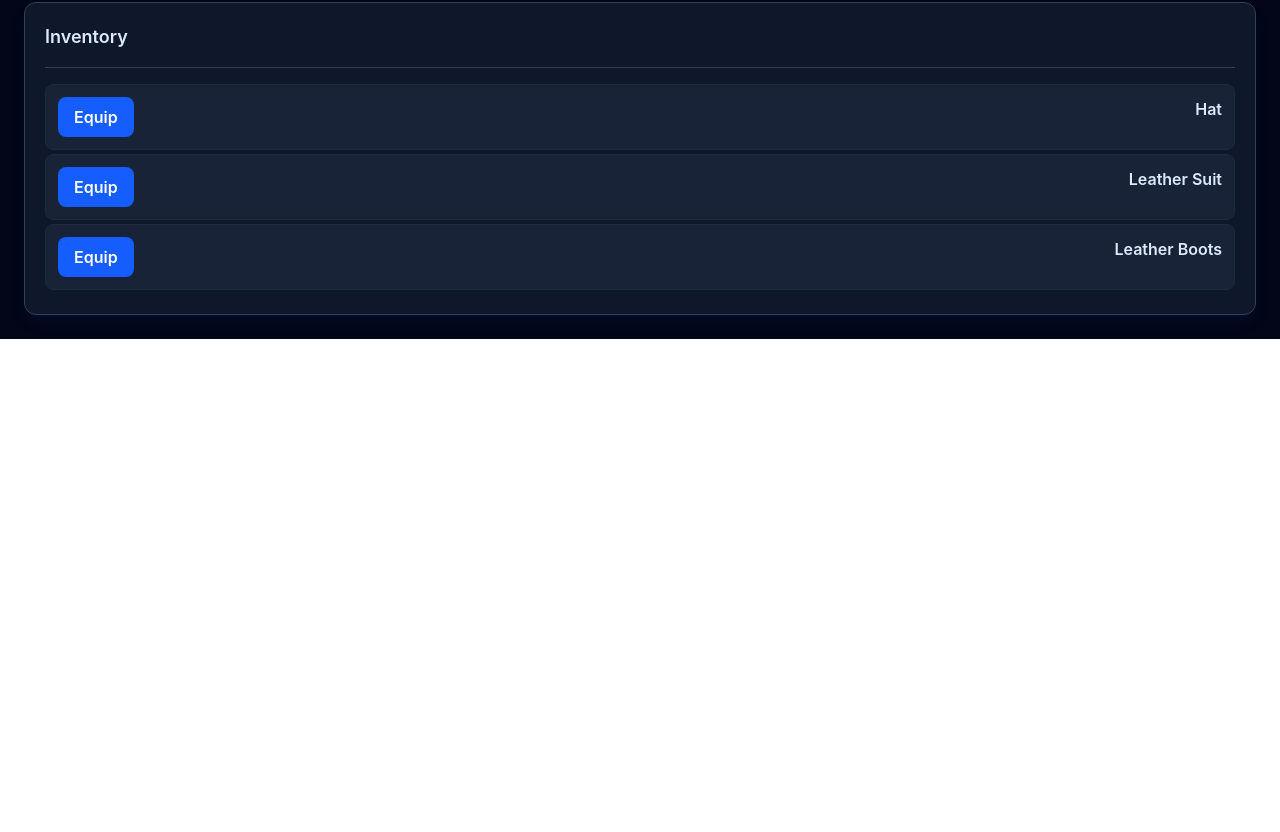
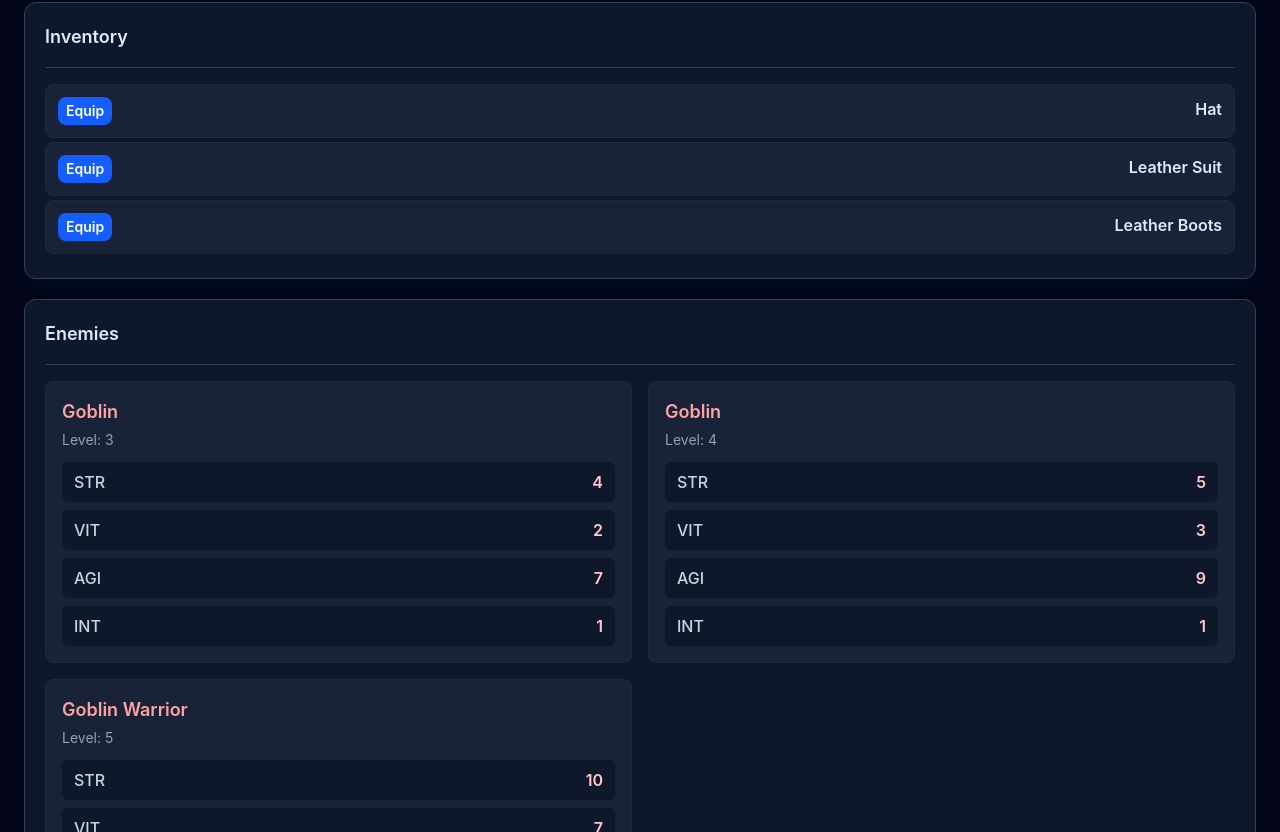
Before and after one commit to kuyaKF/js-oop-rpg-practice, a React (Vite) app: page / in a window 1280 px wide. Shown: the part 868-1700 px from the top of the page. Before the commit the page ends 1207 px from the top, so only its background shows below. Built offline with nearby package versions, Linux system fonts and the light colour scheme.

Commit message:
added rough draft of enemy logic
added enemy model, data, and helper services
initial stats calculation only since I want enemies to have dynamic stats using level declaration

will probably use a rand num combining some logic with player level for dynamic scaling

```diff
--- a/src/App.jsx
+++ b/src/App.jsx
@@ -4,7 +4,16 @@ import { Player, Gear, Inventory } from "./models/Player"
 import { job } from "./data/jobs"
 import { item } from "./data/items"
 
+import { mobs } from "./data/mobs"
+import { spawnEnemy } from "./services/helper"
+
 function App() {
+
+  const [enemies] = useState(() => ({
+    goblin1: spawnEnemy(mobs.goblin, 3),
+    goblin2: spawnEnemy(mobs.goblin, 4),
+    goblin3: spawnEnemy(mobs.goblinwar, 5),
+  }));
 
   const [user] = useState(() => {
     const player = new Player("Felix", 6, job.warrior);
@@ -15,7 +24,6 @@ function App() {
     player.equipItem(item.ironboots);
     player.equipItem(item.ring, "acc1");
     player.equipItem(item.pendant, "acc2");
-
 
     return player;
   });
@@ -119,7 +127,7 @@ function App() {
             ))}
           </section>
         </div>
-        <div className="rounded-xl border border-slate-700 bg-slate-900 p-5 shadow-lg shadow-blue-950/20">
+        <div className="rounded-xl border border-slate-700 bg-slate-900 mb-5 p-5 shadow-lg shadow-blue-950/20">
           <section>
             <h2 className="text-lg font-semibold text-blue-100">
               Inventory
@@ -135,7 +143,7 @@ function App() {
                 {/* <span className="font-medium capitalize text-slate-300">
                   {param}
                 </span> */}
-                <Button onClick={() => clickToEquip(value)}>
+                <Button onClick={() => clickToEquip(value)} size="sm">
                   Equip
                 </Button>
                 <span className="font-semibold text-blue-100">
@@ -146,6 +154,50 @@ function App() {
 
           </section>
         </div>
+        <div className="rounded-xl border border-slate-700 bg-slate-900 p-5 shadow-lg shadow-blue-950/20">
+          <section>
+            <h2 className="text-lg font-semibold text-blue-100">
+              Enemies
+            </h2>
+
+            <hr className="my-4 border-slate-700" />
+
+            <div className="grid grid-cols-1 gap-4 md:grid-cols-2">
+              {Object.entries(enemies).map(([key, enemy]) => (
+                <div
+                  key={key}
+                  className="rounded-lg border border-slate-800 bg-slate-800/70 p-4"
+                >
+                  <h3 className="mb-1 text-lg font-semibold text-red-300">
+                    {enemy.name}
+                  </h3>
+
+                  <p className="mb-3 text-sm text-slate-400">
+                    Level: {enemy.level}
+                  </p>
+
+                  <div className="space-y-2">
+                    {Object.entries(enemy.stats).map(([stat, value]) => (
+                      <div
+                        key={stat}
+                        className="flex justify-between rounded-md bg-slate-900 px-3 py-2"
+                      >
+                        <span className="font-medium uppercase text-slate-300">
+                          {stat}
+                        </span>
+
+                        <span className="font-semibold text-red-200">
+                          {value}
+                        </span>
+                      </div>
+                    ))}
+                  </div>
+                </div>
+              ))}
+            </div>
+
+          </section>
+        </div>
       </main>
 
     </>
--- a/src/components/Button.jsx
+++ b/src/components/Button.jsx
@@ -1,7 +1,13 @@
-
-export default function Button({ children, onClick, variant = "primary" }) {
+export default function Button({
+  children,
+  onClick,
+  variant = "primary",
+  size = "md",
+  type = "button",
+  disabled = false,
+}) {
   const baseStyles =
-    "rounded-lg px-4 py-2 font-semibold transition-colors duration-200 focus:outline-none focus:ring-2 focus:ring-offset-2";
+    "rounded-lg cursor-pointer font-semibold transition-colors duration-200 focus:outline-none focus:ring-2 focus:ring-offset-2 disabled:cursor-not-allowed disabled:opacity-50";
 
   const variants = {
     primary:
@@ -12,11 +18,18 @@ export default function Button({ children, onClick, variant = "primary" }) {
       "bg-red-600 text-white hover:bg-red-700 focus:ring-red-500",
   };
 
+  const sizes = {
+    sm: "px-2 py-1 text-sm",
+    md: "px-4 py-2 text-base",
+    lg: "px-6 py-3 text-lg",
+  };
+
   return (
     <button
-      type="button"
+      type={type}
       onClick={onClick}
-      className={`${baseStyles} ${variants[variant]}`}
+      disabled={disabled}
+      className={`${baseStyles} ${variants[variant]} ${sizes[size]}`}
     >
       {children}
     </button>
--- a/src/data/items.js
+++ b/src/data/items.js
@@ -1,224 +1,51 @@
+
 import { Item, Weapon, Armor, Accessory } from "../models/Item.js";
 
 export const item = {
   // Weapons
-  falchion: new Item(
-    "Falchion",
-    "Equipment",
-    new Weapon(20, 0, "Sword", null)
-  ),
+  falchion: new Item("Falchion", "Equipment", new Weapon(20, 0, "Sword", null), 1),
+  dagger: new Item("Dagger", "Equipment", new Weapon(14, 0, "Knife", null), 1),
+  staff: new Item("Staff", "Equipment", new Weapon(5, 25, "Staff", null), 1),
 
-  dagger: new Item(
-    "Dagger",
-    "Equipment",
-    new Weapon(14, 0, "Knife", null)
-  ),
-
-  staff: new Item(
-    "Staff",
-    "Equipment",
-    new Weapon(5, 25, "Staff", null)
-  ),
-
-  longsword: new Item(
-    "Longsword",
-    "Equipment",
-    new Weapon(28, 0, "Sword", { str: 1.1 })
-  ),
-
-  greatsword: new Item(
-    "Greatsword",
-    "Equipment",
-    new Weapon(38, 0, "Greatsword", { str: 1.15 })
-  ),
-
-  battleaxe: new Item(
-    "Battle Axe",
-    "Equipment",
-    new Weapon(32, 0, "Axe", null)
-  ),
-
-  shortsword: new Item(
-    "Shortsword",
-    "Equipment",
-    new Weapon(18, 0, "Sword", { agi: 1.05 })
-  ),
-
-  wand: new Item(
-    "Apprentice Wand",
-    "Equipment",
-    new Weapon(3, 18, "Wand", { int: 1.1 })
-  ),
-
-  archstaff: new Item(
-    "Archmage Staff",
-    "Equipment",
-    new Weapon(8, 35, "Staff", { int: 1.15 })
-  ),
+  longsword: new Item("Longsword", "Equipment", new Weapon(28, 0, "Sword", { str: 1.1 }), 2),
+  greatsword: new Item("Greatsword", "Equipment", new Weapon(38, 0, "Greatsword", { str: 1.15 }), 4),
+  battleaxe: new Item("Battle Axe", "Equipment", new Weapon(32, 0, "Axe", null), 3),
+  shortsword: new Item("Shortsword", "Equipment", new Weapon(18, 0, "Sword", { agi: 1.05 }), 2),
+  wand: new Item("Apprentice Wand", "Equipment", new Weapon(3, 18, "Wand", { int: 1.1 }), 2),
+  archstaff: new Item("Archmage Staff", "Equipment", new Weapon(8, 35, "Staff", { int: 1.15 }), 4),
 
   // Body Armor
-  ironarmor: new Item(
-    "Iron Armor",
-    "Equipment",
-    new Armor(10, 0, "Heavy Armor", null, "body")
-  ),
-
-  leathersuit: new Item(
-    "Leather Suit",
-    "Equipment",
-    new Armor(3, 0, "Light Armor", { agi: 1.1 }, "body")
-  ),
-
-  magerobe: new Item(
-    "Mage's Robe",
-    "Equipment",
-    new Armor(3, 7, "Robe", null, "body")
-  ),
-
-  chainmail: new Item(
-    "Chainmail",
-    "Equipment",
-    new Armor(7, 1, "Medium Armor", null, "body")
-  ),
-
-  platearmor: new Item(
-    "Plate Armor",
-    "Equipment",
-    new Armor(15, 2, "Heavy Armor", { agi: 0.9 }, "body")
-  ),
-
-  shadowgarb: new Item(
-    "Shadow Garb",
-    "Equipment",
-    new Armor(5, 2, "Light Armor", { agi: 1.15 }, "body")
-  ),
-
-  mysticrobe: new Item(
-    "Mystic Robe",
-    "Equipment",
-    new Armor(4, 12, "Robe", { int: 1.15 }, "body")
-  ),
+  ironarmor: new Item("Iron Armor", "Equipment", new Armor(10, 0, "Heavy Armor", null, "body"), 2),
+  leathersuit: new Item("Leather Suit", "Equipment", new Armor(3, 0, "Light Armor", { agi: 1.1 }, "body"), 1),
+  magerobe: new Item("Mage's Robe", "Equipment", new Armor(3, 7, "Robe", null, "body"), 1),
+  chainmail: new Item("Chainmail", "Equipment", new Armor(7, 1, "Medium Armor", null, "body"), 2),
+  platearmor: new Item("Plate Armor", "Equipment", new Armor(15, 2, "Heavy Armor", { agi: 0.9 }, "body"), 4),
+  shadowgarb: new Item("Shadow Garb", "Equipment", new Armor(5, 2, "Light Armor", { agi: 1.15 }, "body"), 3),
+  mysticrobe: new Item("Mystic Robe", "Equipment", new Armor(4, 12, "Robe", { int: 1.15 }, "body"), 4),
 
   // Headgear
-  helm: new Item(
-    "Helm",
-    "Equipment",
-    new Armor(4, 0, "Helm", null, "head")
-  ),
-
-  hat: new Item(
-    "Hat",
-    "Equipment",
-    new Armor(2, 0, "Hat", null, "head")
-  ),
-
-  circlet: new Item(
-    "Circlet",
-    "Equipment",
-    new Armor(0, 5, "Circlet", { int: 1.1 }, "head")
-  ),
-
-  ironhelm: new Item(
-    "Iron Helm",
-    "Equipment",
-    new Armor(7, 0, "Heavy Helm", null, "head")
-  ),
-
-  hood: new Item(
-    "Shadow Hood",
-    "Equipment",
-    new Armor(2, 2, "Hood", { agi: 1.1 }, "head")
-  ),
-
-  crown: new Item(
-    "Sage Crown",
-    "Equipment",
-    new Armor(1, 8, "Crown", { int: 1.15 }, "head")
-  ),
+  helm: new Item("Helm", "Equipment", new Armor(4, 0, "Helm", null, "head"), 1),
+  hat: new Item("Hat", "Equipment", new Armor(2, 0, "Hat", null, "head"), 1),
+  circlet: new Item("Circlet", "Equipment", new Armor(0, 5, "Circlet", { int: 1.1 }, "head"), 2),
+  ironhelm: new Item("Iron Helm", "Equipment", new Armor(7, 0, "Heavy Helm", null, "head"), 2),
+  hood: new Item("Shadow Hood", "Equipment", new Armor(2, 2, "Hood", { agi: 1.1 }, "head"), 2),
+  crown: new Item("Sage Crown", "Equipment", new Armor(1, 8, "Crown", { int: 1.15 }, "head"), 4),
 
   // Shoes
-  leatherboots: new Item(
-    "Leather Boots",
-    "Equipment",
-    new Armor(2, 0, "Light Boots", { agi: 1.05 }, "shoes")
-  ),
-
-  ironboots: new Item(
-    "Iron Boots",
-    "Equipment",
-    new Armor(5, 0, "Heavy Boots", null, "shoes")
-  ),
-
-  mageboots: new Item(
-    "Mage Boots",
-    "Equipment",
-    new Armor(1, 4, "Magic Boots", { int: 1.05 }, "shoes")
-  ),
-
-  shadowboots: new Item(
-    "Shadow Boots",
-    "Equipment",
-    new Armor(3, 1, "Light Boots", { agi: 1.1 }, "shoes")
-  ),
+  leatherboots: new Item("Leather Boots", "Equipment", new Armor(2, 0, "Light Boots", { agi: 1.05 }, "shoes"), 1),
+  ironboots: new Item("Iron Boots", "Equipment", new Armor(5, 0, "Heavy Boots", null, "shoes"), 2),
+  mageboots: new Item("Mage Boots", "Equipment", new Armor(1, 4, "Magic Boots", { int: 1.05 }, "shoes"), 2),
+  shadowboots: new Item("Shadow Boots", "Equipment", new Armor(3, 1, "Light Boots", { agi: 1.1 }, "shoes"), 3),
 
   // Accessories
-  ring: new Item(
-    "Ring",
-    "Equipment",
-    new Accessory(3, 0, 0, 0, { attackpower: 1.1 })
-  ),
-
-  pendant: new Item(
-    "Pendant",
-    "Equipment",
-    new Accessory(0, 3, 0, 0, { hp: 1.1 })
-  ),
-
-  poweramulet: new Item(
-    "Power Amulet",
-    "Equipment",
-    new Accessory(5, 0, 0, 0, { attackpower: 1.15 })
-  ),
-
-  vitalitycharm: new Item(
-    "Vitality Charm",
-    "Equipment",
-    new Accessory(0, 5, 0, 0, { hp: 1.2 })
-  ),
-
-  agilitybracelet: new Item(
-    "Agility Bracelet",
-    "Equipment",
-    new Accessory(0, 0, 5, 0, { agi: 1.1 })
-  ),
-
-  intelligencependant: new Item(
-    "Intelligence Pendant",
-    "Equipment",
-    new Accessory(0, 0, 0, 5, { magicpower: 1.15 })
-  ),
-
-  guardianring: new Item(
-    "Guardian Ring",
-    "Equipment",
-    new Accessory(0, 4, 0, 0, { defense: 1.1 })
-  ),
-
-  luckycoin: new Item(
-    "Lucky Coin",
-    "Equipment",
-    new Accessory(1, 1, 2, 1, null)
-  ),
-
-  sorcererstone: new Item(
-    "Sorcerer's Stone",
-    "Equipment",
-    new Accessory(0, 0, 2, 6, { magicpower: 1.2 })
-  ),
-
-  berserkerband: new Item(
-    "Berserker Band",
-    "Equipment",
-    new Accessory(6, 0, 0, 0, { attackpower: 1.2, hp: 0.9 })
-  )
+  ring: new Item("Ring", "Equipment", new Accessory(3, 0, 0, 0, { attackpower: 1.1 }), 1),
+  pendant: new Item("Pendant", "Equipment", new Accessory(0, 3, 0, 0, { hp: 1.1 }), 1),
+  poweramulet: new Item("Power Amulet", "Equipment", new Accessory(5, 0, 0, 0, { attackpower: 1.15 }), 3),
+  vitalitycharm: new Item("Vitality Charm", "Equipment", new Accessory(0, 5, 0, 0, { hp: 1.2 }), 3),
+  agilitybracelet: new Item("Agility Bracelet", "Equipment", new Accessory(0, 0, 5, 0, { agi: 1.1 }), 3),
+  intelligencependant: new Item("Intelligence Pendant", "Equipment", new Accessory(0, 0, 0, 5, { magicpower: 1.15 }), 3),
+  guardianring: new Item("Guardian Ring", "Equipment", new Accessory(0, 4, 0, 0, { defense: 1.1 }), 3),
+  luckycoin: new Item("Lucky Coin", "Equipment", new Accessory(1, 1, 2, 1, null), 2),
+  sorcererstone: new Item("Sorcerer's Stone", "Equipment", new Accessory(0, 0, 2, 6, { magicpower: 1.2 }), 4),
+  berserkerband: new Item("Berserker Band", "Equipment", new Accessory(6, 0, 0, 0, { attackpower: 1.2, hp: 0.9 }), 4)
 };
--- /dev/null
+++ b/src/data/mobs.js
@@ -0,0 +1,22 @@
+import { Enemy } from '../models/Enemy.js';
+
+export const mobs = {
+  goblin: new Enemy("Goblin", {
+    str: 4,
+    vit: 2,
+    agi: 7,
+    int: 1,
+  }),
+  goblinwar: new Enemy("Goblin Warrior", {
+    str: 6,
+    vit: 4,
+    agi: 8,
+    int: 1,
+  }),
+};
+
+// const enemy1 = mobs.goblin;
+
+// enemy1.setLevel(6);
+
+// console.log(enemy1);
--- /dev/null
+++ b/src/models/Enemy.js
@@ -0,0 +1,16 @@
+export class Enemy {
+  constructor(name, stats) {
+    this.name = name;
+    this.baseStats = { ...stats };
+    this.stats = { ...stats };
+    this.level = 0;
+  }
+
+  setLevel(level) {
+    this.level = level;
+
+    for (const [stat, value] of Object.entries(this.baseStats)) {
+      this.stats[stat] = Math.round((value * level) / 3);
+    }
+  }
+}
--- a/src/models/Item.js
+++ b/src/models/Item.js
@@ -1,8 +1,9 @@
 export class Item{
-  constructor(name, category, info){
+  constructor(name, category, info, tier){
     this.name = name;
     this.category = category;
     this.info = info;
+    this.tier = tier;
   }
 }
 
--- a/src/services/helper.js
+++ b/src/services/helper.js
@@ -1,3 +1,5 @@
+import { Enemy } from "../models/Enemy.js";
+
 export function addAccstats(objA, objB) {
   objA ??= {};
   objB ??= {};
@@ -43,3 +45,9 @@ export function addAccstats(objA, objB) {
 
   return result;
 }
+
+export function spawnEnemy(enemy, level) {
+  const newEnemy = new Enemy(enemy.name, enemy.baseStats);
+  newEnemy.setLevel(level);
+  return newEnemy;
+}
```
